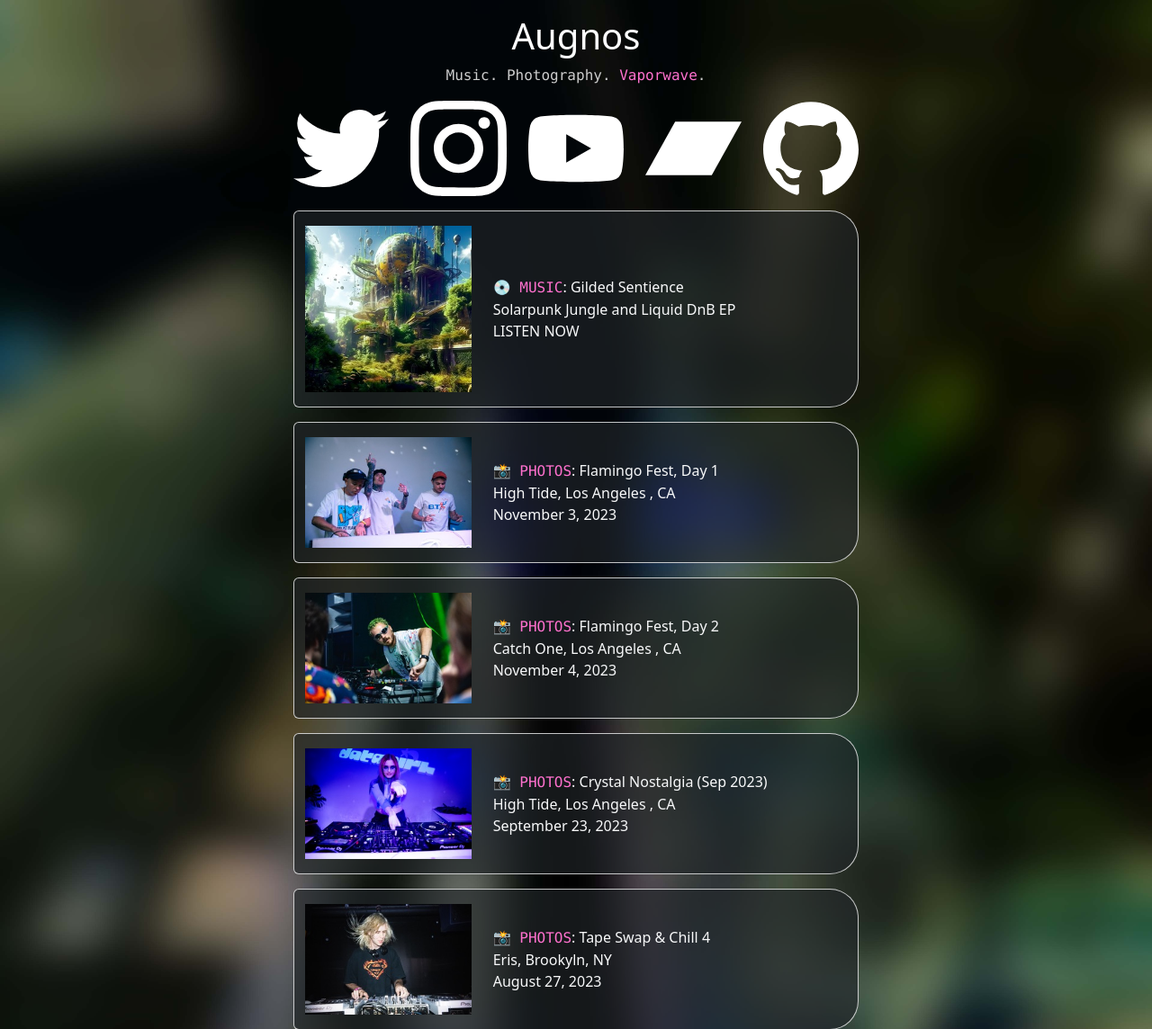
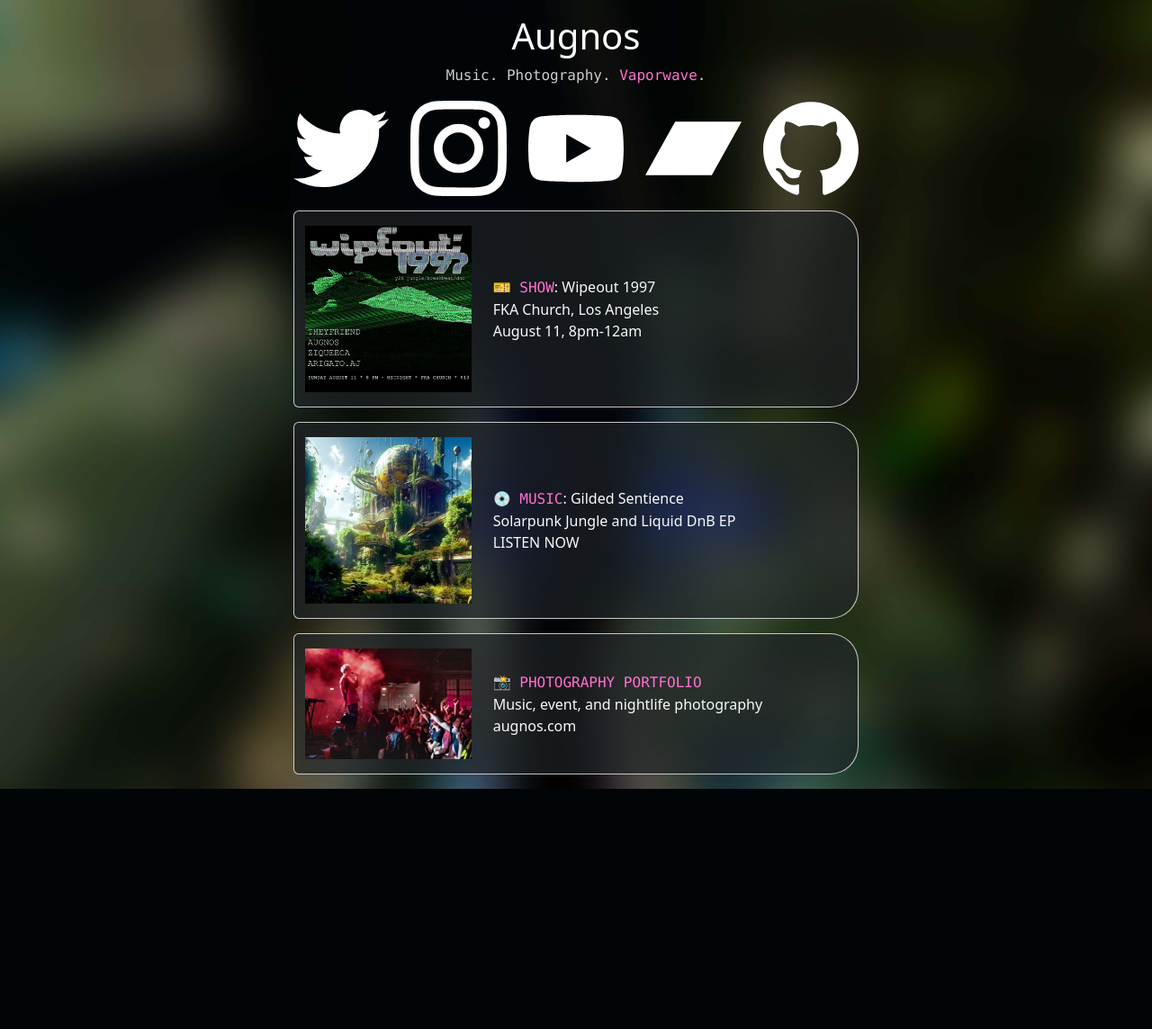
Before and after one commit to Augnos/augnos_linktree, a Flask app: page / in a window 1280 px wide. Shown: the top 1144 px of the page at 90% size. After the commit the page ends 877 px from the top, so only its background shows below. Run offline with Flask 3, Linux system fonts and the light colour scheme.

Commit message:
added wipeout la link

```diff
--- a/flask_app/templates/_links.html
+++ b/flask_app/templates/_links.html
@@ -11,6 +11,17 @@
     )}}
 -->
 
+<!-- Template for links -->
+{{ macros.link(
+    "🎫 SHOW", ": Wipeout 1997",
+    "FKA Church, Los Angeles",
+    "August 11, 8pm-12am",
+    "https://www.instagram.com/p/C9vBRmHSjAe/?utm_source=ig_web_copy_link&igsh=MzRlODBiNWFlZA==",
+    "/images/wipeout-los-angeles.jpg",
+    "show poster for wipeout 1997 los angeles"
+)}}
+
+
 <!-- Gilded Sentience -->
 {{ macros.link(
     "💿 MUSIC", ": Gilded Sentience",
@@ -22,16 +33,19 @@
 )}}
 
 <!-- Photography Portfolio -->
-<!-- {{ macros.link(
+{{ macros.link(
     "📸 PHOTOGRAPHY PORTFOLIO", "",
     "Music, event, and nightlife photography",
     "augnos.com",
-    "https://augnos.com",
+    "https://augnos.media/portfolio",
     "images/george.jpg",
     "george clanton in front of an audience at electronicon 3"
-)}} -->
+)}}
 
-<!-- Flamingo Fest Day 1, 11/03/23 -->
+
+<!-- Old LInks
+
+Flamingo Fest Day 1, 11/03/23
 {{ macros.link(
     "📸 PHOTOS", ": Flamingo Fest, Day 1",
     "High Tide, Los Angeles , CA",
@@ -41,7 +55,7 @@
     "3 peace sweetz performing at high tide on los angeles"
 )}}
 
-<!-- Flamingo Fest Day 2, 11/04/23 -->
+Flamingo Fest Day 2, 11/04/23
 {{ macros.link(
     "📸 PHOTOS", ": Flamingo Fest, Day 2",
     "Catch One, Los Angeles , CA",
@@ -51,7 +65,7 @@
     "auragraph looking into the camera as he twists a knob while performing at flamingo fest at catch one, los angeles"
 )}}
 
-<!-- Crystal Nostalgia, 09/23/23 -->
+Crystal Nostalgia, 09/23/23
 {{ macros.link(
     "📸 PHOTOS", ": Crystal Nostalgia (Sep 2023)",
     "High Tide, Los Angeles , CA",
@@ -61,7 +75,7 @@
     "Datagirl djing and pointing at the camera at high tide in los angeles for crystal nostalgia"
 )}}
 
-<!-- Tape Swap & Chill, 08/27/23 -->
+Tape Swap & Chill, 08/27/23
 {{ macros.link(
     "📸 PHOTOS", ": Tape Swap & Chill 4",
     "Eris, Brookyln, NY",
@@ -71,7 +85,7 @@
     "popculrt djing in the dungeon of Eris in brooklyn new york"
 )}}
 
-<!-- Electronicon Day 1, 08/25/23 -->
+Electronicon Day 1, 08/25/23
 {{ macros.link(
     "📸 PHOTOS", ": Electronicon 2023, Day 1",
     "Knockdown Center, Queens, NY",
@@ -81,7 +95,7 @@
     "neon vectors on stage at electronicon 2023"
 )}}
 
-<!-- Electronicon Day 2, 08/26/23 -->
+Electronicon Day 2, 08/26/23
 {{ macros.link(
     "📸 PHOTOS", ": Electronicon 2023, Day 2",
     "Knockdown Center, Queens, NY",
@@ -91,7 +105,7 @@
     "all 3 members of death's dynamic shroud on stage at electronicon 2023"
 )}}
 
-<!-- Summer Slushy Fest, 08/24/23 -->
+Summer Slushy Fest, 08/24/23
 {{ macros.link(
     "📸 PHOTOS", ": Summer Slushy Fest",
     "The Meadows, Brooklyn, NY",
@@ -101,7 +115,7 @@
     "an attendee standing in front of a projector at summer slushy fest"
 )}}
 
-<!-- Crystal Nostalgia, 07/22/23 -->
+Crystal Nostalgia, 07/22/23
 {{ macros.link(
     "📸 PHOTOS", ": Crystal Nostalgia (Jul 2023)",
     "High Tide, Los Angeles , CA",
@@ -111,7 +125,7 @@
     "AHBL djing and standing in front of the crystal nostalgia wall light logo"
 )}}
 
-<!-- Enraile, Datagirl, Vaperror, 07/20/23 -->
+Enraile, Datagirl, Vaperror, 07/20/23
 {{ macros.link(
     "📸 PHOTOS", ": Enraile, Datagirl, Vaperror",
     "Resident, Los Angeles , CA",
@@ -121,7 +135,7 @@
     "enraile at resident los angeles"
 )}}
 
-<!-- Crystal Nostalgia, 06/24/23 -->
+Crystal Nostalgia, 06/24/23
 {{ macros.link(
     "📸 PHOTOS", ": Crystal Nostalgia (Jun 2023)",
     "High Tide, Los Angeles , CA",
@@ -131,7 +145,7 @@
     "groovy kaiju wearing a crystal nostalgia shirt in front of an audience in los angeles"
 )}}
 
-<!-- Sara Jayne Birthday Party, 06/09/23 -->
+Sara Jayne Birthday Party, 06/09/23
 {{ macros.link(
     "📸 PHOTOS", ": Sara's Sailor Moon Birthday",
     "The Starry Plough, Oakland, CA",
@@ -141,7 +155,7 @@
     "A nightclub photo of a full crowd posing for a shot during Sailor Rave at Lion's Den in San Francisco"
 )}}
 
-<!-- Wipeout: 1997, 05/20/23 -->
+Wipeout: 1997, 05/20/23
 {{ macros.link(
     "🎧 LIVE DJ MIX", ": May 2023",
     "from Wipeout: 1997 @ Golden Bear",
@@ -151,7 +165,7 @@
     "an ai render of two racing space ships flying on a track towards a city"
 )}}
 
-<!-- Wipeout: 1997, 03/18/23 -->
+Wipeout: 1997, 03/18/23
 {{ macros.link(
     "🎧 LIVE DJ MIX", ": March 2023",
     "from Wipeout: 1997 @ Golden Bear",
@@ -161,7 +175,7 @@
     "an ai render of two racing spaceships falling towards a track"
 )}}
 
-<!-- Sailor Rave, K-Pop Edition, 03/16/23 -->
+Sailor Rave, K-Pop Edition, 03/16/23
 {{ macros.link(
     "📸 PHOTOS", ": Sailor Rave: SF",
     "The Lion's Den, San Francisco, CA",
@@ -171,7 +185,7 @@
     "A nightclub photo of a full crowd posing for a shot during Sailor Rave at Lion's Den in San Francisco"
 )}}
 
-<!-- FrankJavCee Birthday, 02/24/23 -->
+FrankJavCee Birthday, 02/24/23
 {{ macros.link(
     "📸 PHOTOS", ": FrankJavCee's Birthday Party",
     "Valley Relics Museum, Van Nuys, CA",
@@ -181,7 +195,7 @@
     "neon lights shining on a vaporwave party in the Valley Relics Museum"
 )}}
 
-<!-- Yoi Toki SF Photos, 02/11/23 -->
+Yoi Toki SF Photos, 02/11/23
 {{ macros.link(
     "📸 PHOTOS", ": Yoi Toki",
     "Rickshaw Stop, San Francisco, CA",
@@ -191,7 +205,7 @@
     "A nightclub portrait of a woman looking back and giving a peace sign on stage at Rickshaw Stop during Yoi Toki"
 )}}
 
-<!-- Sailor Rave, K-Pop Edition, 02/03/23 -->
+Sailor Rave, K-Pop Edition, 02/03/23
 {{ macros.link(
     "📸 PHOTOS", ": Sailor Rave: K-Pop Edition",
     "Elbo Room, Oakland, CA",
@@ -201,7 +215,7 @@
     "A nightclub photo of a full crowd at the Elbo Room, Oakland during Sailor Rave K-pop Edition"
 )}}
 
-<!-- Shrek Rave, 12/03/22 -->
+Shrek Rave, 12/03/22
 {{ macros.link(
     "📸 PHOTOS", ": Shrek Rave",
     "Ace of Spades, Sacramento, CA",
@@ -211,7 +225,7 @@
     "A full crowd at the Ace of Spades, Sacramento during Shrek Rave"
 )}}
 
-<!-- Yoi Toki SF Photos, 10/15/22 -->
+Yoi Toki SF Photos, 10/15/22
 {{ macros.link(
     "📸 PHOTOS", ": Yoi Toki",
     "Rickshaw Stop, San Francisco, CA",
@@ -221,7 +235,7 @@
     "A nightclub portrait of a group of cool people in light-up shutter glasses on stage at Yoi Toki San Francisco"
 )}}
 
-<!-- Vaporspace Invaders Photos -->
+Vaporspace Invaders Photos
 {{ macros.link(
     "📸 PHOTOS", ": Vaporspace: Invaders",
     "Purgatory, Brooklyn, NY",
@@ -231,7 +245,7 @@
     "A meme portrait of Enraile seemingly yelling at Will Wade of 👁‍🗨📲 on stage at Purgatory"
 )}}
 
-<!-- Electronicon 3 Photos -->
+Electronicon 3 Photos
 {{ macros.link(
     "📸 PHOTOS", ": ElectroniCON 3",
     "Knockout Center, Queens, NY",
@@ -242,7 +256,7 @@
 )}}
 
 
-<!-- Tape Swap 3 Photos -->
+Tape Swap 3 Photos
 {{ macros.link(
     "📸 PHOTOS", ": Vaporwave Tape Swap 3",
     "The Living Gallery, Brooklyn, NY",
@@ -251,3 +265,5 @@
     "images/george_and_indy.jpg",
     "A portrait of George Clanton and Indy Advant outside of the Living Gallery in Brooklyn"
 )}}
+
+-->
```
Also changed, not shown: flask_app/static/images/wipeout-los-angeles.JPG (added).
